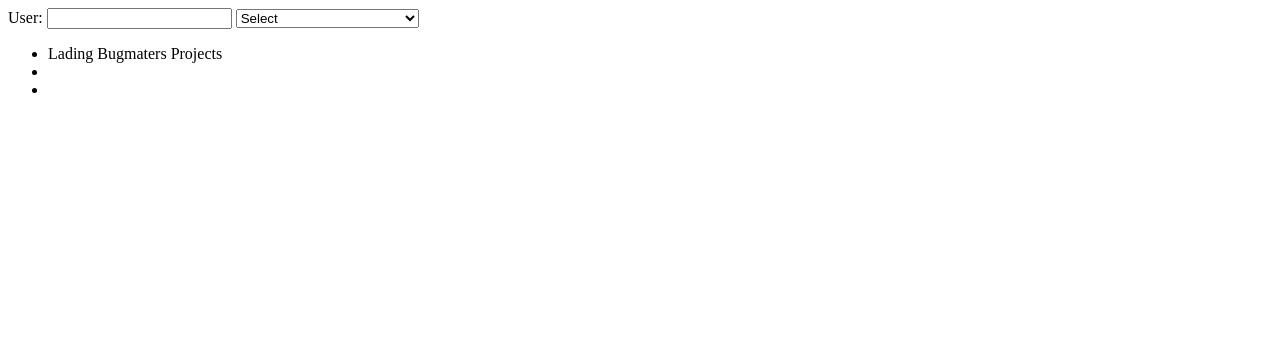
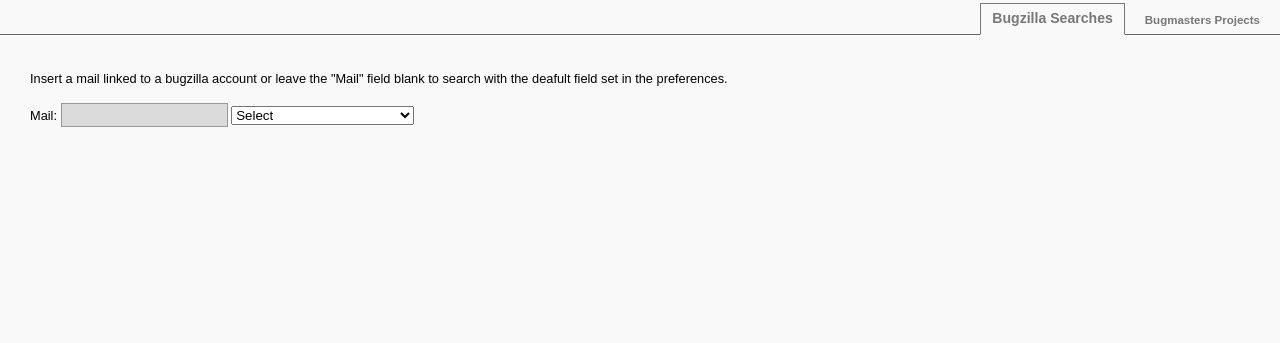
Before and after one commit to tizianasellitto/BugzillaMozillaTriage, a website: page data/index.html in a window 1280 px wide. Drawn offline with Linux system fonts and the light colour scheme.

Commit message:
Add new icon, change tab order, add training-montage link and bugmasters info

```diff
--- a/data/all.css
+++ b/data/all.css
@@ -64,8 +64,8 @@ div#projects {
 	left: 30px;
 	top: 10px;
 	right: 10px;
-	bottom: 0px;
-	z-index: 1;
+	bottom: 10px;
+	z-index: -1;
 }
 
 div#searches {
@@ -75,8 +75,8 @@ div#searches {
 	left: 30px;
 	top: 10px;
     right: 10px;
-	bottom: 0px;
-	z-index: -1;
+	bottom: 10px;
+	z-index: 1;
 	}
 
 #tabs {
--- a/data/index.html
+++ b/data/index.html
@@ -3,9 +3,33 @@
     <head>
         <title></title>
         <script type="text/javascript" src="scripts.js"></script>
+        <meta http-equiv="Content-Type" content="text/html;charset=ISO-8859-1" />
+        <link href="all.css" rel="stylesheet" type="text/css" media="all" />
+
     </head>
     <body>
-        User: <input type="text" id="userInput">
+        <div class="header">
+            <div id="tabs">
+                <a id="list" class="attivo" onClick="javascript:getSearches()">Bugzilla Searches</a>
+                <a id="new" onclick="javascript:getProjects()">Bugmasters Projects</a>
+            </div>
+        </div>
+
+        <div id="container">
+            <div id="projects">
+                <p>A list of part of the Bugmasters Projects. You can find more info on <a href="https://wiki.mozilla.org/Bugmasters/Projects" target="_blank">Bugmasters Projects</a> page.</p>
+                <p>Explore the <a href="http://www.tizianasellitto.it/trainingmontage/bugzilla-triage-tutorial.html" target="_blank">bugzilla triage tutorial</a>
+                before starting triaging and join the <a href="irc://irc.mozilla.org#bugmasters" target="_blank">#bugmasters</a> channel for any question. </p>
+                <ul>
+                    <li id="1">Loading Bugmaters Projects</li>
+                    <li id="2"></li>
+                    <li id="3"></li>
+                </ul>
+            </div>
+
+            <div id="searches" >
+                <p>Insert a mail linked to a bugzilla account or leave the "Mail" field blank to search with the deafult field set in the preferences.</p>
+                Mail: <input type="text" id="userInput">
                     <select id="transfer_reason" name="transfer_reason">
                         <option value="">Select</option>
                         <option value="getUser">Get Uer Info</option>
@@ -13,15 +37,15 @@
                         <option value="getUserAssignedBugs">Get User Assigned Bugs</option>
                         <option value="getUserQAcontactBugs">Get User QA Contact Bugs</option>
                     </select>
-            </br>
-            <ul>
-                <li id="1"> Lading Bugmaters Projects</li>
-                <li id="2">       </li>
-                <li id="3">       </li>
-            </ul>
-            </br>
                     <div id="notification"></div>
                     </br>
                     <div id="results"></div>
+                    </div>
+
+
+        </div>
+
+
+
     </body>
 </html>
--- a/data/scripts.js
+++ b/data/scripts.js
@@ -19,6 +19,7 @@ window.onload = function() {
     }
 }
 
+
 addon.port.on("show", function () {
               document.getElementById("results").innerHTML = "";
               document.getElementById("notification").innerHTML ="";
@@ -27,9 +28,9 @@ addon.port.on("show", function () {
 function openBug(id){
     addon.port.emit('openBug',id);
 }
+
 function openUrl(url){
     addon.port.emit('open',url);
-    //    addon.port.emit('open','https://bugzilla.mozilla.org/buglist.cgi?list_id=6185685&resolution=---&resolution=DUPLICATE&query_format=advanced&bug_status=UNCONFIRMED&product=Websites');
 }
 
 //get user info
@@ -47,8 +48,6 @@ function user(response) {
     }
     else
         document.getElementById("notification").innerHTML = "No user with that mail";
-
-
 }
 
 
@@ -88,9 +87,7 @@ function userBugs(response) {
                                      });
         values+="</table>";
         document.getElementById("results").innerHTML = values ;
-
     }
-
 }
 
 
@@ -209,3 +206,37 @@ function loadQueryResponse3(response) {
     var url= "https://bugzilla.mozilla.org/buglist.cgi?list_id=7119507&resolution=---&resolution=DUPLICATE&chfieldto=Now&chfield=%5BBug%20creation%5D&query_format=advanced&bug_status=UNCONFIRMED&component=Untriaged&product=Firefox&chfieldfrom="+dayString;
     document.getElementById("3").innerHTML = "Untriaged Firefox -1m <a href='' onclick='javascript:openUrl(\""+url+"\")'>(" +response.result.bugs.length+")</a>";
 }
+
+
+
+
+
+//change tab active to Searches
+function getSearches(){
+    addon.port.emit('searches');
+}
+
+addon.port.on('searchesTabReturn', searchesTabReturn);
+
+function searchesTabReturn(storage) {
+    var listTab = document.getElementById("list");
+    document.getElementById("list").className = "attivo";
+    document.getElementById("new").className = "";
+
+    document.getElementById('searches').style.zIndex = "1";
+    document.getElementById('projects').style.zIndex = "-1";
+}
+
+//change tab active to Project
+function getProjects(){
+    document.getElementById("results").innerHTML = "";
+    document.getElementById("notification").innerHTML ="";
+
+    var newTab = document.getElementById("new");
+    document.getElementById('new').className = "attivo";
+    document.getElementById('list').className = "";
+    document.getElementById('searches').style.zIndex = "-1";
+    document.getElementById('projects').style.zIndex = "1";
+
+    addon.port.emit('getProjects');
+}
```
Also changed, not shown: package.json (+4 -4 lines), data/bugzilla.ico (added), lib/main.js, 2 other files. Lines whose indentation alone changed are shown as unchanged.
